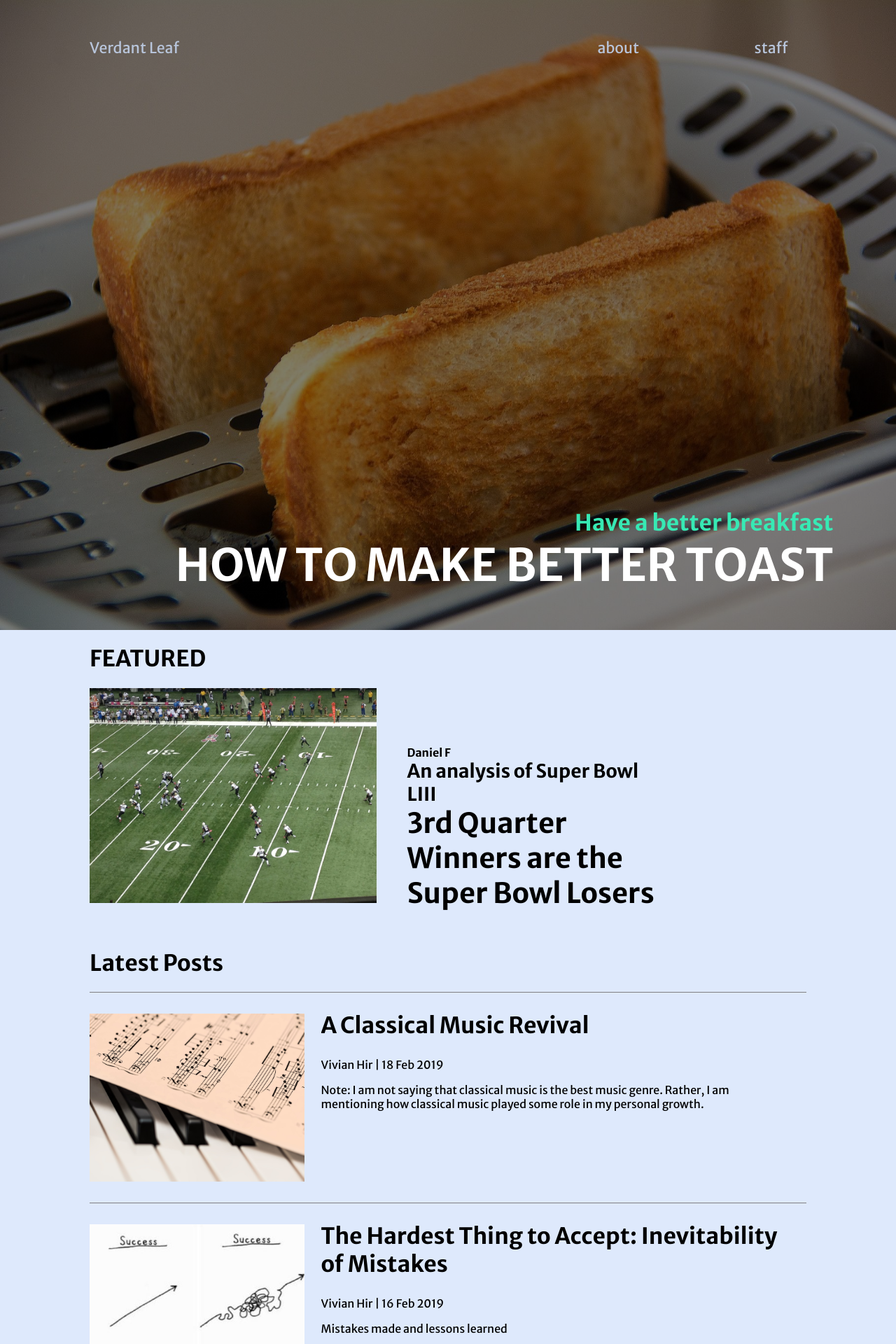
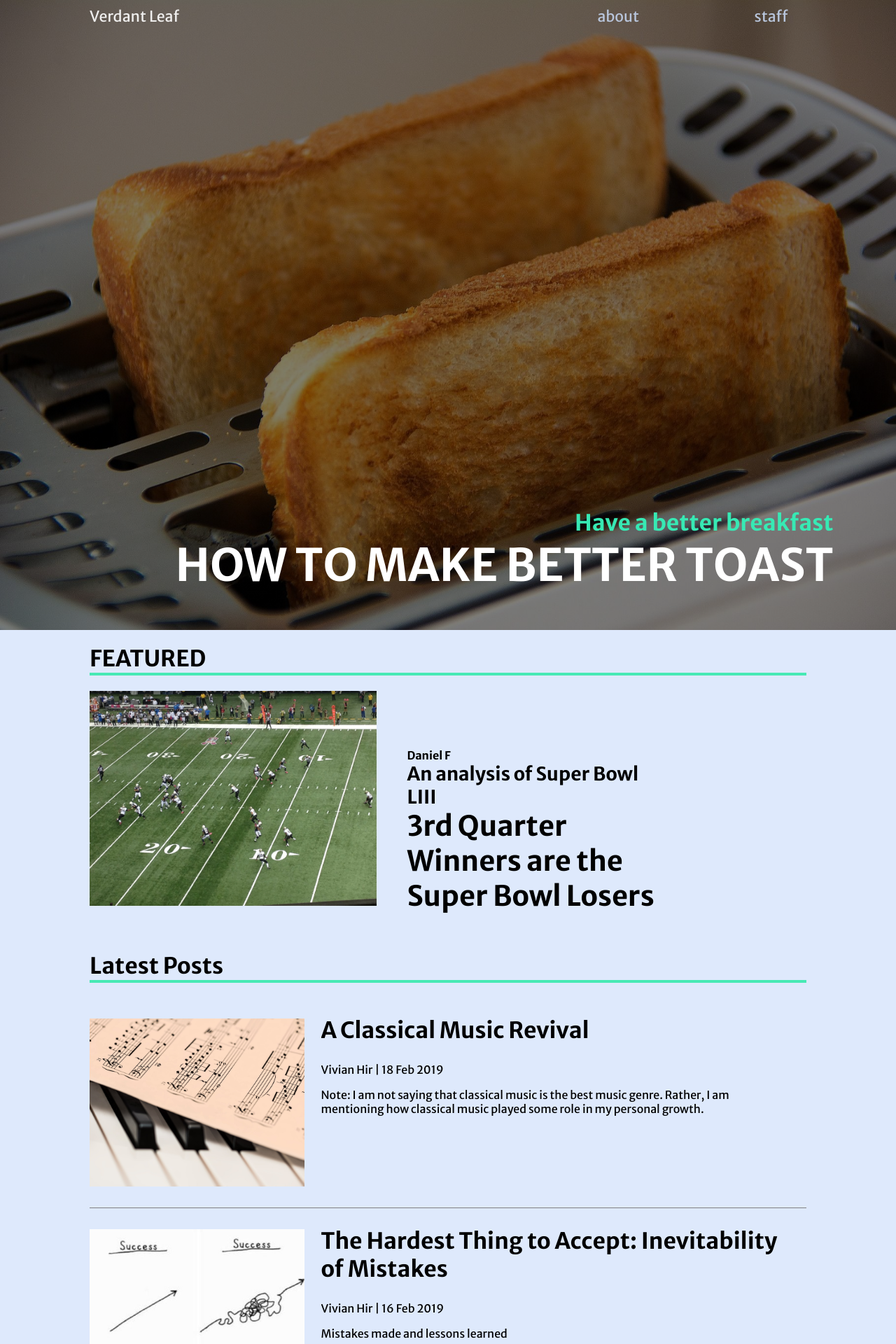
Before and after one commit to anthony-zhou/verdant-leaf, a Jekyll site: the page built from index.html, in a window 1280 px wide. Shown: the top 1920 px of the page at 70% size. Built offline with Jekyll 4.4.1, drawn with Linux system fonts in a browser that asks for light colours.

Commit message:
Update main.scss

```diff
--- a/_sass/main.scss
+++ b/_sass/main.scss
@@ -30,7 +30,7 @@ background: linear-gradient(to bottom, rgba(95,177,251,1) 0%, rgba(130,225,255,1
   }
 }
 h1 {
-  border-bottom: 0px solid #47e9b4;
+  border-bottom: 4px solid #47e9b4;
 }
 .featured-articles {
 
@@ -77,7 +77,7 @@ ul.all-authors {
 }
 nav.topnav {
   position: absolute;
-  top: 5vh;
+  padding-top: 5vh;
   height: 8vh;
   width: 100%;
   display: flex;
@@ -141,7 +141,7 @@ nav.topnav {
 .recent-post-section h2 {
   font-family: 'Merriweather Sans', sans-serif;
 }
-.recent-post {
+.recent-post:not(:first-child) {
   border-top: 1px solid gray;
 }
 
```
